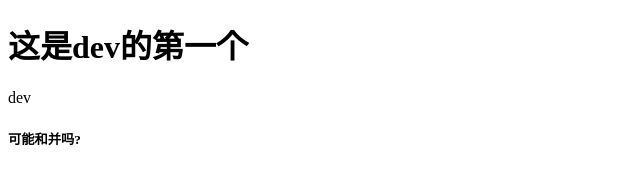
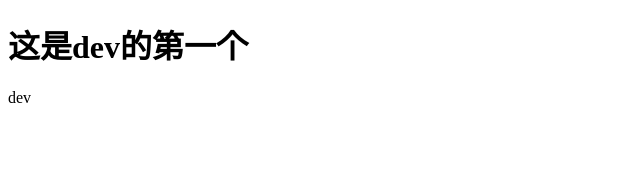
Before and after one commit to huyuaning/play, a plain HTML site: page index.html in a window 1280 px wide. Shown: the whole page, without its empty margins (0-640 px from the left). Drawn offline with Linux system fonts and the light colour scheme.

Commit message:
no message

```diff
--- a/index.html
+++ b/index.html
@@ -7,6 +7,5 @@
 	<body>
 		<h1>这是dev的第一个</h1>
 		<p>dev</p>
-		<h5>可能和并吗?</h5>
 	</body>
 </html>
```
